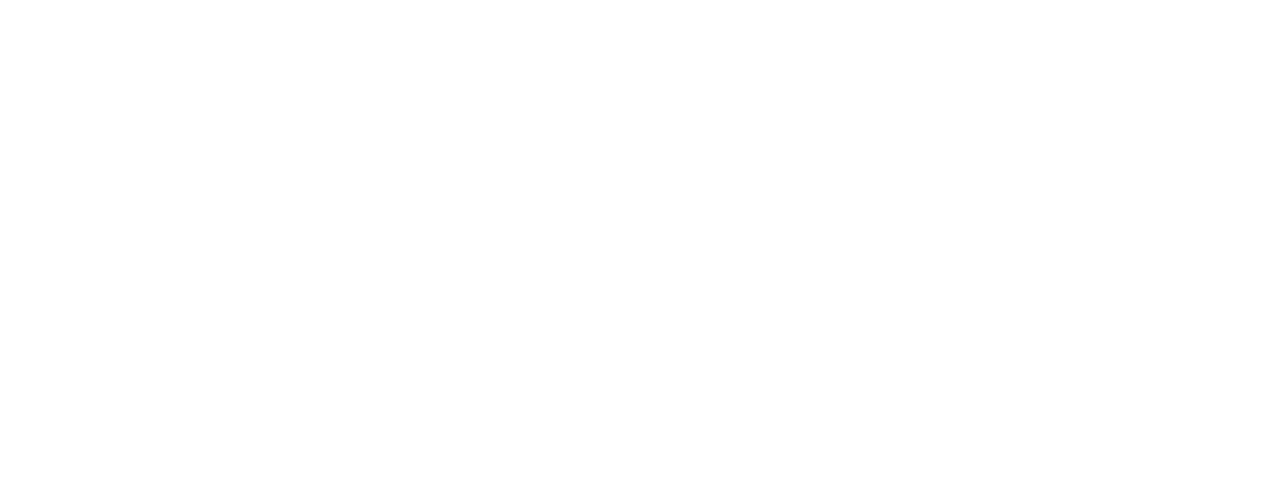
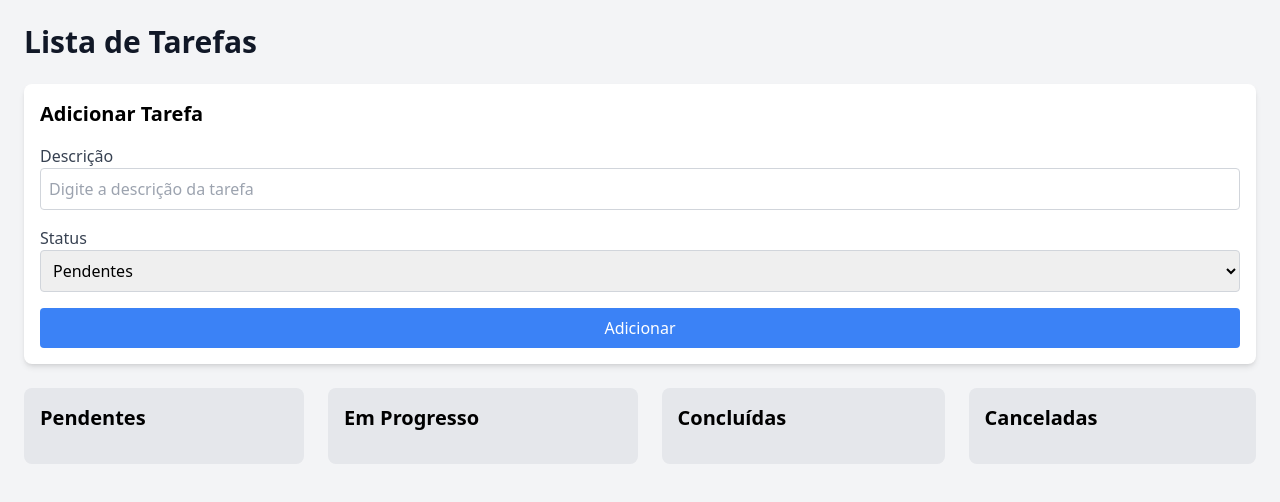
Before and after one commit to sousaprogramador/todo-task-front, a React (Create React App) app: page /tasks in a window 1280 px wide. Before the commit this address had no page. Shown: the top 502 px of the page. Built offline with nearby package versions, Linux system fonts and the light colour scheme.

Commit message:
colunms task

```diff
--- a/package.json
+++ b/package.json
@@ -8,6 +8,7 @@
     "@testing-library/user-event": "^13.5.0",
     "axios": "^1.7.5",
     "react": "^18.3.1",
+    "react-beautiful-dnd": "^13.1.1",
     "react-dom": "^18.3.1",
     "react-router-dom": "^6.26.1",
     "react-scripts": "5.0.1",
--- a/src/App.js
+++ b/src/App.js
@@ -3,6 +3,7 @@
 import Login from './components/Login';
 import Register from './components/Register';
 import ForgotPassword from './components/ForgotPassword';
+import Tasks from './pages/Tasks';
 
 function App() {
   return (
@@ -11,6 +12,7 @@
         <Route path='/' element={<Login />} />
         <Route path='/register' element={<Register />} />
         <Route path='/forgot-password' element={<ForgotPassword />} />
+        <Route path='/tasks' element={<Tasks />} />
       </Routes>
     </Router>
   );
--- /dev/null
+++ b/src/components/Task.js
@@ -0,0 +1,21 @@
+import React from 'react';
+import { Draggable } from 'react-beautiful-dnd';
+
+function Task({ task, index }) {
+  return (
+    <Draggable draggableId={`${task.status}-${index}`} index={index}>
+      {(provided) => (
+        <div
+          className='bg-white p-4 mb-2 rounded shadow'
+          ref={provided.innerRef}
+          {...provided.draggableProps}
+          {...provided.dragHandleProps}
+        >
+          {task.text}
+        </div>
+      )}
+    </Draggable>
+  );
+}
+
+export default Task;
--- /dev/null
+++ b/src/components/TaskColumn.js
@@ -0,0 +1,32 @@
+import React from 'react';
+import { Droppable } from 'react-beautiful-dnd';
+import Task from './Task';
+
+function TaskColumn({ status, tasks, onStatusChange }) {
+  const columnTitles = {
+    pending: 'Pendentes',
+    'in-progress': 'Em Progresso',
+    completed: 'Concluídas',
+    cancelled: 'Canceladas',
+  };
+
+  return (
+    <Droppable droppableId={status}>
+      {(provided) => (
+        <div
+          className='bg-gray-200 p-4 rounded-lg min-w-[250px] flex-grow'
+          ref={provided.innerRef}
+          {...provided.droppableProps}
+        >
+          <h2 className='text-xl font-semibold mb-4'>{columnTitles[status]}</h2>
+          {tasks.map((task, index) => (
+            <Task key={index} task={task} index={index} />
+          ))}
+          {provided.placeholder}
+        </div>
+      )}
+    </Droppable>
+  );
+}
+
+export default TaskColumn;
--- /dev/null
+++ b/src/components/TaskForm.js
@@ -0,0 +1,59 @@
+import React, { useState } from 'react';
+
+function TaskForm({ onAddTask }) {
+  const [taskText, setTaskText] = useState('');
+  const [status, setStatus] = useState('pending');
+
+  const handleSubmit = (e) => {
+    e.preventDefault();
+    if (taskText.trim()) {
+      onAddTask(taskText, status);
+      setTaskText('');
+    }
+  };
+
+  return (
+    <div className='bg-white p-4 rounded-lg shadow-md'>
+      <h2 className='text-xl font-semibold mb-4'>Adicionar Tarefa</h2>
+      <form onSubmit={handleSubmit}>
+        <div className='mb-4'>
+          <label htmlFor='taskText' className='block text-gray-700'>
+            Descrição
+          </label>
+          <input
+            id='taskText'
+            type='text'
+            value={taskText}
+            onChange={(e) => setTaskText(e.target.value)}
+            className='w-full p-2 border border-gray-300 rounded'
+            placeholder='Digite a descrição da tarefa'
+          />
+        </div>
+        <div className='mb-4'>
+          <label htmlFor='status' className='block text-gray-700'>
+            Status
+          </label>
+          <select
+            id='status'
+            value={status}
+            onChange={(e) => setStatus(e.target.value)}
+            className='w-full p-2 border border-gray-300 rounded'
+          >
+            <option value='pending'>Pendentes</option>
+            <option value='in-progress'>Em Progresso</option>
+            <option value='completed'>Concluídas</option>
+            <option value='cancelled'>Canceladas</option>
+          </select>
+        </div>
+        <button
+          type='submit'
+          className='w-full bg-blue-500 text-white p-2 rounded hover:bg-blue-600'
+        >
+          Adicionar
+        </button>
+      </form>
+    </div>
+  );
+}
+
+export default TaskForm;
--- /dev/null
+++ b/src/pages/Tasks.js
@@ -0,0 +1,80 @@
+import React, { useState } from 'react';
+import { DragDropContext } from 'react-beautiful-dnd';
+import TaskForm from '../components/TaskForm';
+import TaskColumn from '../components/TaskColumn';
+
+function Tasks() {
+  const [tasks, setTasks] = useState([]);
+
+  const handleAddTask = (text, status) => {
+    setTasks([...tasks, { text, status }]);
+  };
+
+  const handleStatusChange = (index, newStatus) => {
+    const updatedTasks = [...tasks];
+    updatedTasks[index].status = newStatus;
+    setTasks(updatedTasks);
+  };
+
+  const onDragEnd = (result) => {
+    const { destination, source, draggableId } = result;
+
+    if (!destination) return;
+
+    const sourceStatus = source.droppableId;
+    const destinationStatus = destination.droppableId;
+
+    const [sourceStatusKey] = sourceStatus.split('-');
+    const [destinationStatusKey] = destinationStatus.split('-');
+
+    const draggedTaskIndex = tasks.findIndex(
+      (task) => `${task.status}-${tasks.indexOf(task)}` === draggableId
+    );
+    const draggedTask = tasks[draggedTaskIndex];
+
+    const updatedTasks = tasks.filter((task) => task !== draggedTask);
+
+    if (sourceStatusKey !== destinationStatusKey) {
+      draggedTask.status = destinationStatusKey;
+    }
+
+    updatedTasks.splice(destination.index, 0, draggedTask);
+    setTasks(updatedTasks);
+  };
+
+  const groupedTasks = tasks.reduce((acc, task) => {
+    (acc[task.status] = acc[task.status] || []).push(task);
+    return acc;
+  }, {});
+
+  return (
+    <div className='min-h-screen bg-gray-100 p-6'>
+      <h1 className='text-3xl font-bold mb-6 text-gray-900'>
+        Lista de Tarefas
+      </h1>
+      <div className='max-w-7xl mx-auto'>
+        {/* Formulário ocupa toda a largura disponível */}
+        <div className='w-full mb-6'>
+          <TaskForm onAddTask={handleAddTask} />
+        </div>
+        {/* Alinhamento das colunas com flexbox */}
+        <div className='flex gap-6 overflow-x-auto'>
+          <DragDropContext onDragEnd={onDragEnd}>
+            {['pending', 'in-progress', 'completed', 'cancelled'].map(
+              (statusKey) => (
+                <TaskColumn
+                  key={statusKey}
+                  status={statusKey}
+                  tasks={groupedTasks[statusKey] || []}
+                  onStatusChange={handleStatusChange}
+                />
+              )
+            )}
+          </DragDropContext>
+        </div>
+      </div>
+    </div>
+  );
+}
+
+export default Tasks;
```
Also changed, not shown: 1 other file (tests, documents, lock files or other folders).
